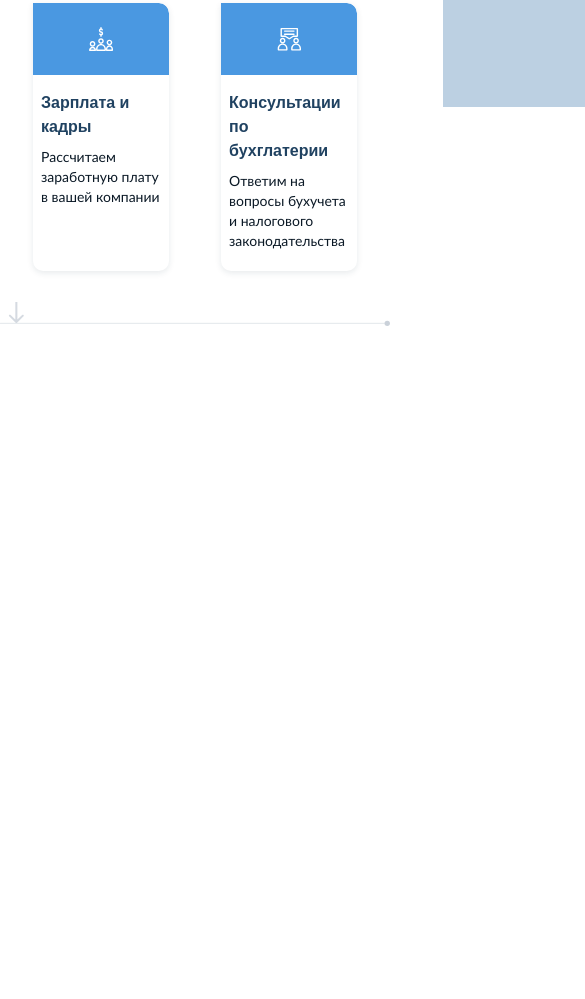
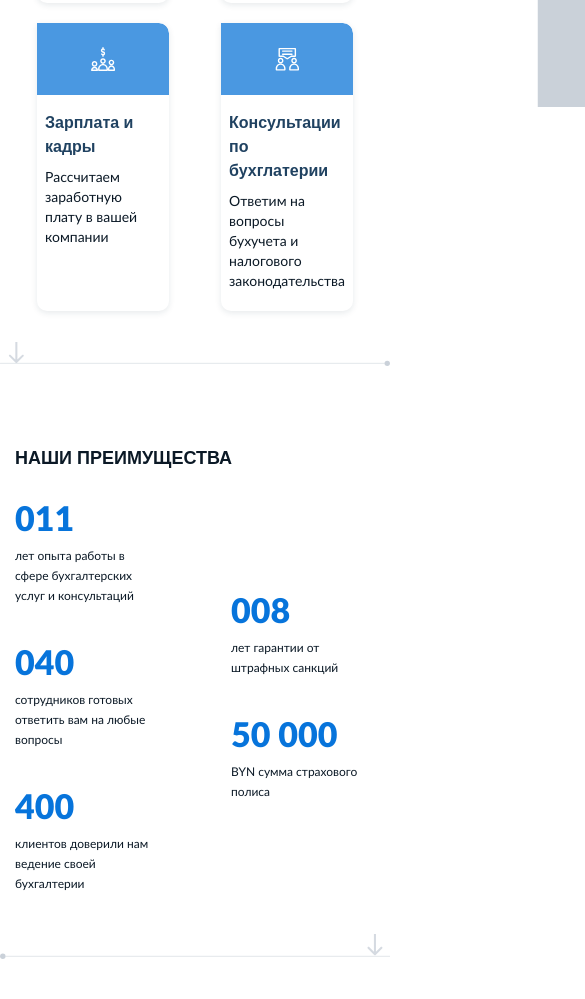
Before and after one commit to OksanaBakuta/accountant, a website: page app/index.html in a window 390 px wide. Shown: the part 737-1736 px from the top of the page, 585 px wide, since content can reach past the window. Before the commit the page ends 1103 px from the top, so only its background shows below. Drawn offline with nearby package versions, Linux system fonts and the light colour scheme; files that its build step writes are made by us from their sources; files whose address does not match are found by name.

Commit message:
added media advantage

```diff
--- a/app/index.html
+++ b/app/index.html
@@ -117,10 +117,11 @@
       </div>
     </section>
 
-    <!-- <section class="advantage">
+    <section class="advantage">
       <div class="container container--arrow-right">
         <h5 class="title">наши ПРЕИМУЩЕСТВА</h5>
         <div class="advantage__items">
+          <div class="advantage__item-top">
             <div class="advantage__item">
               <span class="advantage__num">011</span>
               лет опыта работы в сфере бухгалтерских услуг и консультаций
@@ -132,6 +133,7 @@
             <div class="advantage__item">
               <span class="advantage__num">400</span>
               клиентов доверили нам ведение своей бухгалтерии
+            </div>
           </div>
           <div class="advantage__item-box">
             <div class="advantage__item">
@@ -145,7 +147,7 @@
           </div>
         </div>
       </div>
-    </section> -->
+    </section>
 
     <!-- <section class="price">
       <div class="container container--arrow-left">
--- a/app/scss/_global.scss
+++ b/app/scss/_global.scss
@@ -4,12 +4,12 @@ body{
 }
 
 body{
-  overflow: hidden;
   display: flex;
   flex-direction: column;
   @extend %lato-400;
   color: $text;
   font-size: 16px;
+  overflow-x: hidden;
 }
 
 .container{
--- a/app/scss/_media.scss
+++ b/app/scss/_media.scss
@@ -73,6 +73,15 @@
       width: 165px;
     }
   }
+  .advantage{
+    &__item {
+      width: 144px;
+      margin-bottom: 50px;
+    }
+    &__num{
+      font-size: 34px;
+    }
+  }
 }
 
 @media (max-width: 760px){
@@ -143,15 +152,18 @@
     }
     &__list{
       display: block;
-      background-color: #bcd0e2;
+      background-color: #CAD1D9;
       position: absolute;
       top: 0;
-      right: -200px;
+      right: 0;
+      transform: translateX(200%);
       height: 100vh;
+      z-index: 1;
       transition: all .3s;
-    }
-    &__list--active{
-      right: 0;
+      &.menu__list--active{
+        transition: all .3s;
+        transform: translateX(0);
+      }
     }
     &__item + .menu__item {
       margin-left: 0;
@@ -188,6 +200,23 @@
     &__item-title,
     &__item-text{
       padding: 0 8px 0 8px;
+    }
+  }
+  .advantage{
+    &__items{
+      display: flex;
+      justify-content: space-between;
+    }
+    &__item-top,
+    &__item-box{
+      flex-direction: column;
+    }
+    &__item-box{
+      padding: 50px 0;
+    }
+    &__item{
+      margin-bottom: 70px;
+      width: 230px;
     }
   }
 }
@@ -230,6 +259,15 @@
       width: 190px;
     }
   }
+  .advantage{
+    &__item-box{
+      justify-content: center;
+    }
+    &__item{
+      width: 200px;
+      font-size: 12px;
+    }
+  }
 }
 
 @media (max-width: 440px){
@@ -262,10 +300,16 @@
   }
   .services{
     &__item{
-      width: 136px;
+      width: 132px;
       &:nth-child(odd){
-        margin-right: 16px;
+        margin-right: 8px;
       }
     }
   }
+  .advantage{
+    &__item{
+      width: 144px;
+      margin-bottom: 40px;
+    }
+  }
 }
--- a/app/scss/style.scss
+++ b/app/scss/style.scss
@@ -216,7 +216,7 @@
 
 .advantage{
   padding: 40px 0;
-  &__items{
+  &__item-top{
     display: flex;
     justify-content: space-between;
     flex-wrap: wrap;
@@ -227,7 +227,6 @@
   }
   &__item-box{
     padding: 0 55px;
-    width: 100%;
     display: flex;
     justify-content: space-around;
   }
```
Lines whose indentation alone changed are shown as unchanged.
